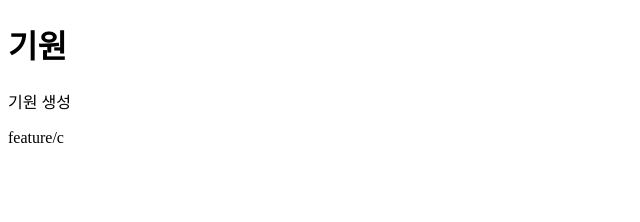
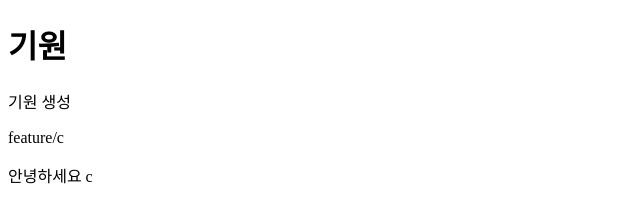
Before and after one commit to 2andrang/kione, a plain HTML site: page index.html in a window 1280 px wide. Shown: the whole page, without its empty margins (0-640 px from the left). Drawn offline with Linux system fonts and the light colour scheme.

Commit message:
homework_finish_10

```diff
--- a/index.html
+++ b/index.html
@@ -11,6 +11,9 @@
     <h1>기원</h1>
     <p>기원 생성</p>
     <p>feature/c</p>
+    <span>안녕하세요</span>
+
+    <span>c</span>
 </body>
 
 </html>
```
